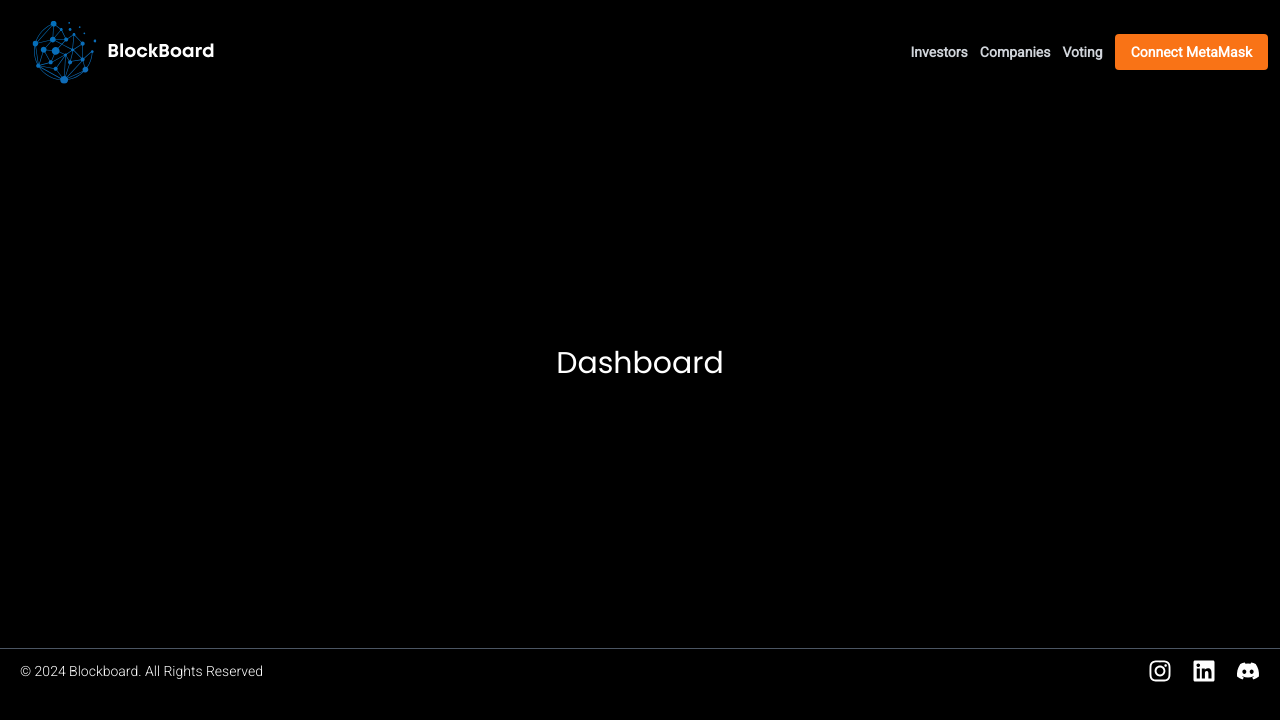
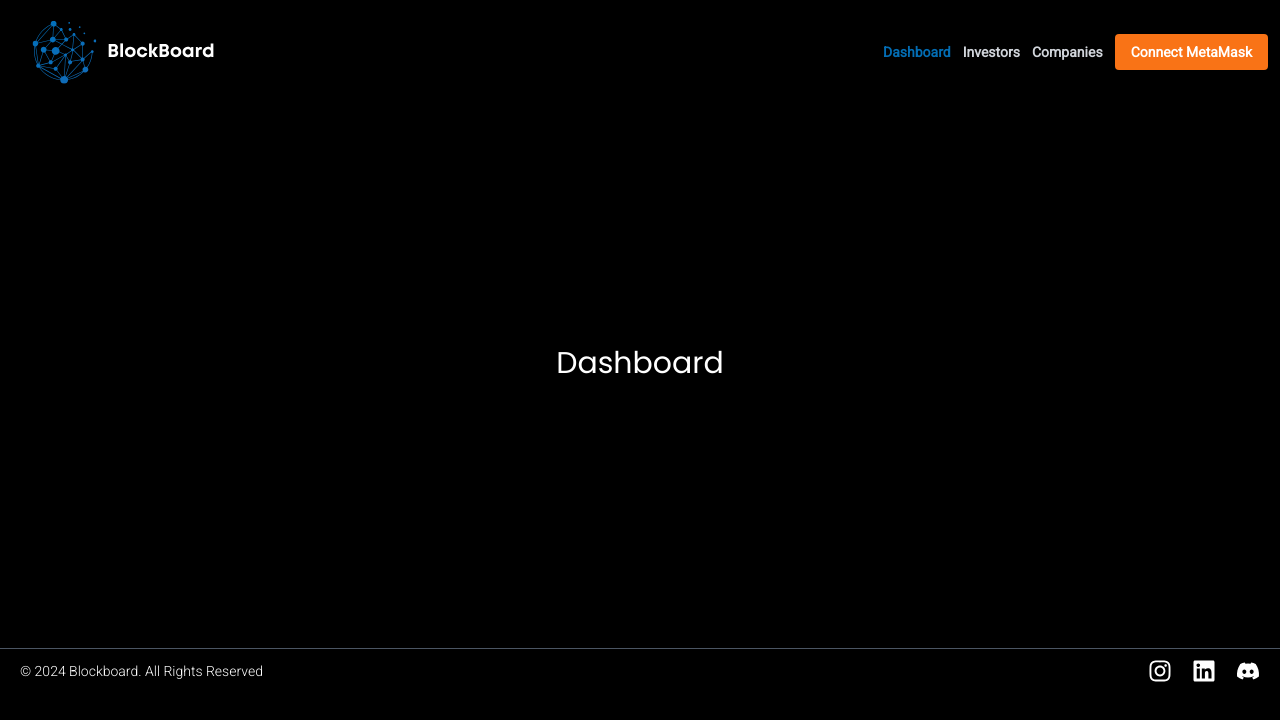
Before and after one commit to hitony7/blockboard, a Next.js app in the folder frontend/: page /dashboard in a window 1280 px wide. Shown: the top 720 px of the page. Built offline with nearby package versions, Linux system fonts and the light colour scheme.

Commit message:
update dashboard navigation

```diff
--- a/frontend/app/page.js
+++ b/frontend/app/page.js
@@ -14,7 +14,7 @@ export default function Home() {
               Invest in <span className="text-primary">Tomorrow's Giants</span>, Today
             </>
           }
-          subheading="Invest in exciting startups with confidence and ease. Our innovative platform gives you a say in company decisions and clear visibility into your investments. Join the future of startup funding with as little as $100."
+          subheading="Invest in exciting startups with confidence and ease. Our innovative platform gives you a say in company decisions and clear visibility into your investments."
           buttonText="Join Now"
           buttonLink="#form"
           imageSrc={heroImage}
--- a/frontend/components/Navigation.js
+++ b/frontend/components/Navigation.js
@@ -17,15 +17,15 @@ export default function Navigation() {
 
       <div className="flex items-center gap-3">
         {pathname === "/startups" ? (
-          <Link href="/" className="hover:text-primary md:p-4 md:border md:border-primary text-gray-300 font-bold text-sm">
+          <Link href="/" className="hover:text-primary md:p-4 md:border md:border-primary text-gray-300 font-bold">
             Are you an investor?
           </Link>
         ) : (
-          <Link href="/startups" className="hover:text-primary text-gray-300 font-bold md:p-4 md:border md:border-primary text-sm">
+          <Link href="/startups" className="hover:text-primary text-gray-300 font-bold md:p-4 md:border md:border-primary">
             Are you a startup?
           </Link>
         )}
-        <Link href="/dashboard/investors" className="text-gray-300 text-sm font-bold hover:text-primary flex gap-1 items-center">
+        <Link href="/dashboard" className="text-gray-300 text-sm font-bold hover:text-primary flex gap-1 items-center">
           <RiLoginBoxLine /> Login
         </Link>
       </div>
--- a/frontend/components/NavigationDashboard.js
+++ b/frontend/components/NavigationDashboard.js
@@ -83,15 +83,16 @@ export default function NavigationDashboard() {
         <Image className="w-44 md:w-52" src={logo} width={200} alt="logo" />
       </Link>
       <div className="flex gap-3 items-center text-sm">
+        <Link href="/dashboard" className={`text-sm font-bold hover:text-primary ${pathname === "/dashboard" ? "text-primary" : "text-gray-300"}`}>
+          Dashboard
+        </Link>
         <Link href="/dashboard/investors" className={`text-sm font-bold hover:text-primary ${pathname === "/dashboard/investors" ? "text-primary" : "text-gray-300"}`}>
           Investors
         </Link>
         <Link href="/dashboard/companies" className={`text-sm font-bold hover:text-primary ${pathname === "/dashboard/companies" ? "text-primary" : "text-gray-300"}`}>
           Companies
         </Link>
-        <Link href="/dashboard/voting" className={`text-sm font-bold hover:text-primary ${pathname === "/dashboard/voting" ? "text-primary" : "text-gray-300"}`}>
-          Voting
-        </Link>
+
         {account ? (
           <span className=" text-sm font-bold">{`Connected: ${account.substring(0, 6)}...${account.slice(-4)}`}</span>
         ) : (
--- a/frontend/package.json
+++ b/frontend/package.json
@@ -15,6 +15,7 @@
     "@next/third-parties": "^14.2.15",
     "@react-google-maps/api": "^2.20.3",
     "ethers": "^6.13.4",
+    "framer-motion": "^11.11.9",
     "next": "14.2.15",
     "react": "^18",
     "react-circular-progressbar": "^2.1.0",
```
Also changed, not shown: 1 other file (tests, documents, lock files or other folders).
